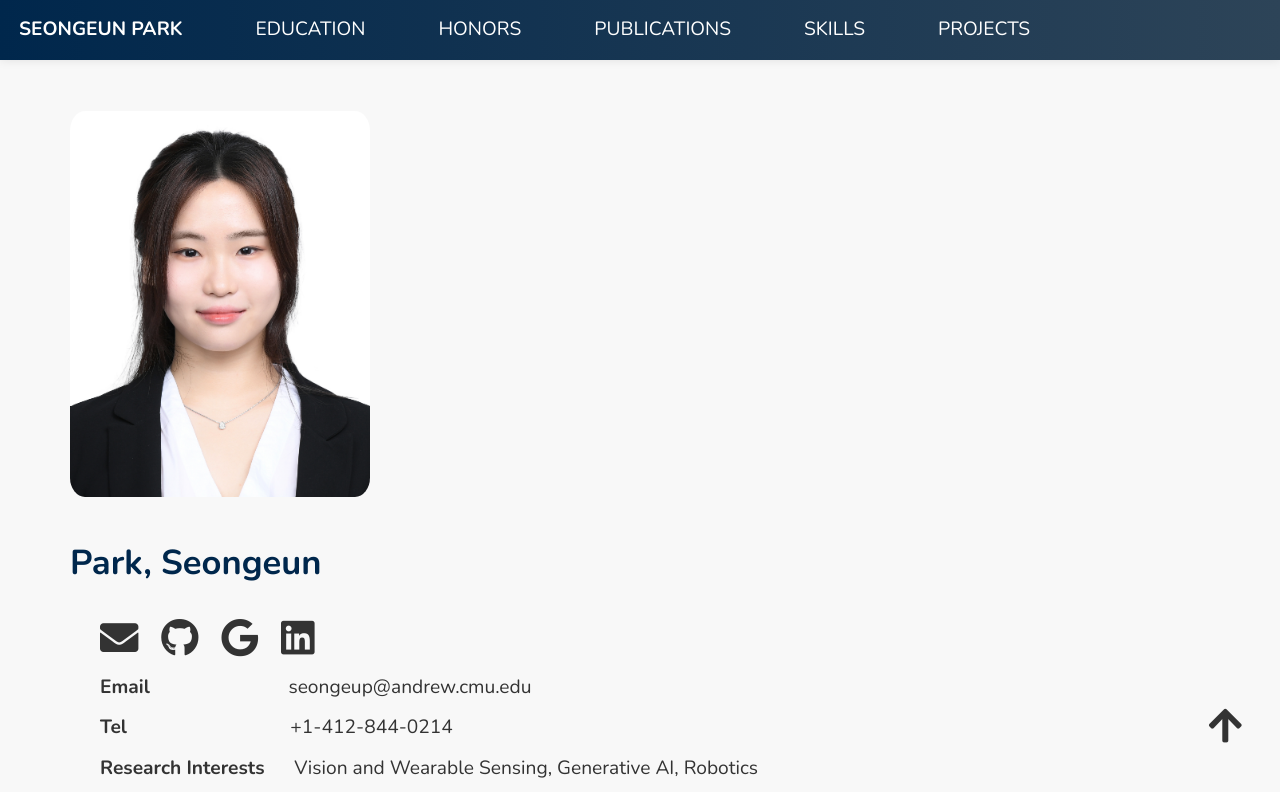
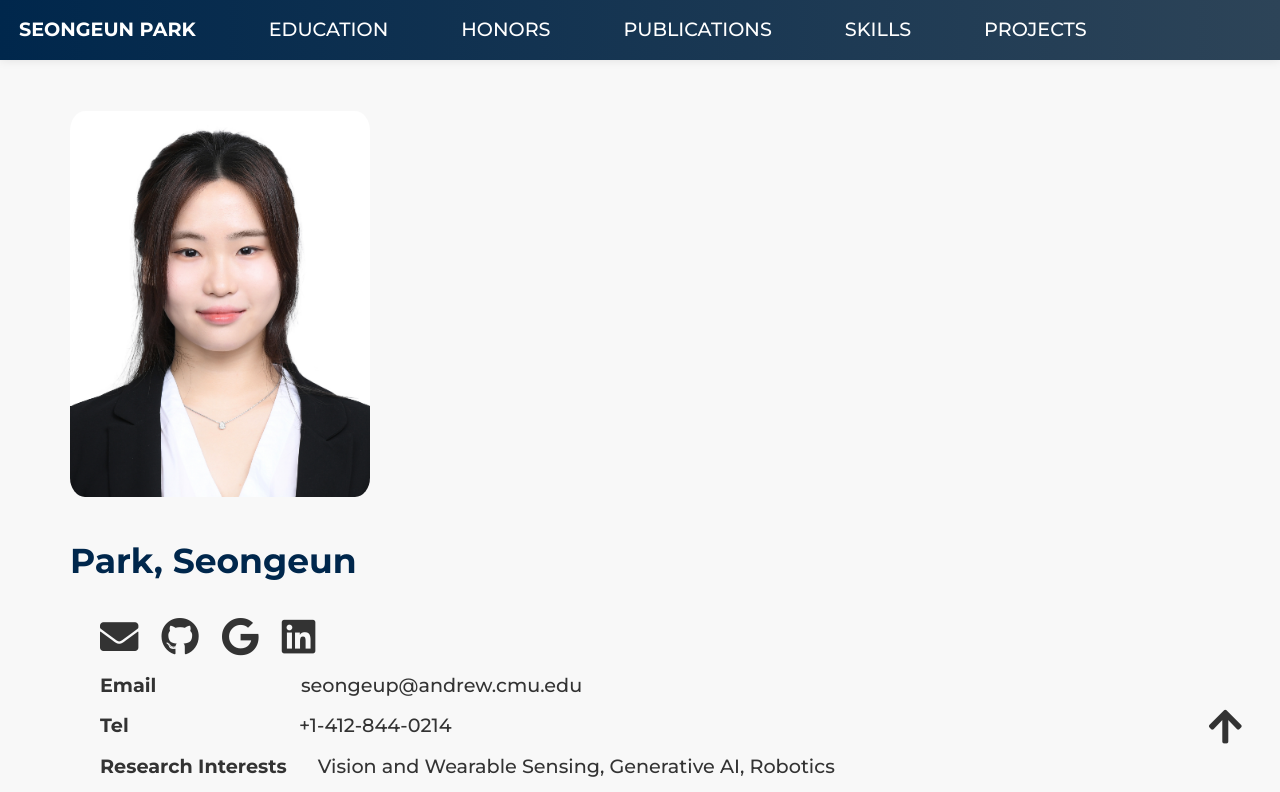
Before and after one commit to separk-1/separk-1.github.io, a plain HTML site: page index.html in a window 1280 px wide. Shown: the top 792 px of the page. Drawn offline with nearby package versions, Linux system fonts and the light colour scheme.

Commit message:
montserrat

```diff
--- a/index.html
+++ b/index.html
@@ -9,7 +9,7 @@
     <!-- Google Fonts -->
     <link rel="preconnect" href="https://fonts.googleapis.com">
     <link rel="preconnect" href="https://fonts.gstatic.com" crossorigin>
-    <link href="https://fonts.googleapis.com/css2?family=Nunito:wght@300;400;600;700&display=swap" rel="stylesheet">
+    <link href="https://fonts.googleapis.com/css2?family=Montserrat:wght@300;500;700&display=swap" rel="stylesheet">
 
     <!-- Local Stylesheet -->
     <link rel="stylesheet" href="style.css">
@@ -28,7 +28,7 @@
     <script type="text/javascript" src="https://cdn.jsdelivr.net/npm/slick-carousel@1.8.1/slick/slick.min.js"></script>
 </head>
 
-<body style="font-family: 'Nunito', sans-serif;">
+<body style="font-family: 'Montserrat', sans-serif;">
     <nav id="navbar">
         <ul>
             <li><a href="#introduction"><b>SEONGEUN PARK</b></a></li>
```
